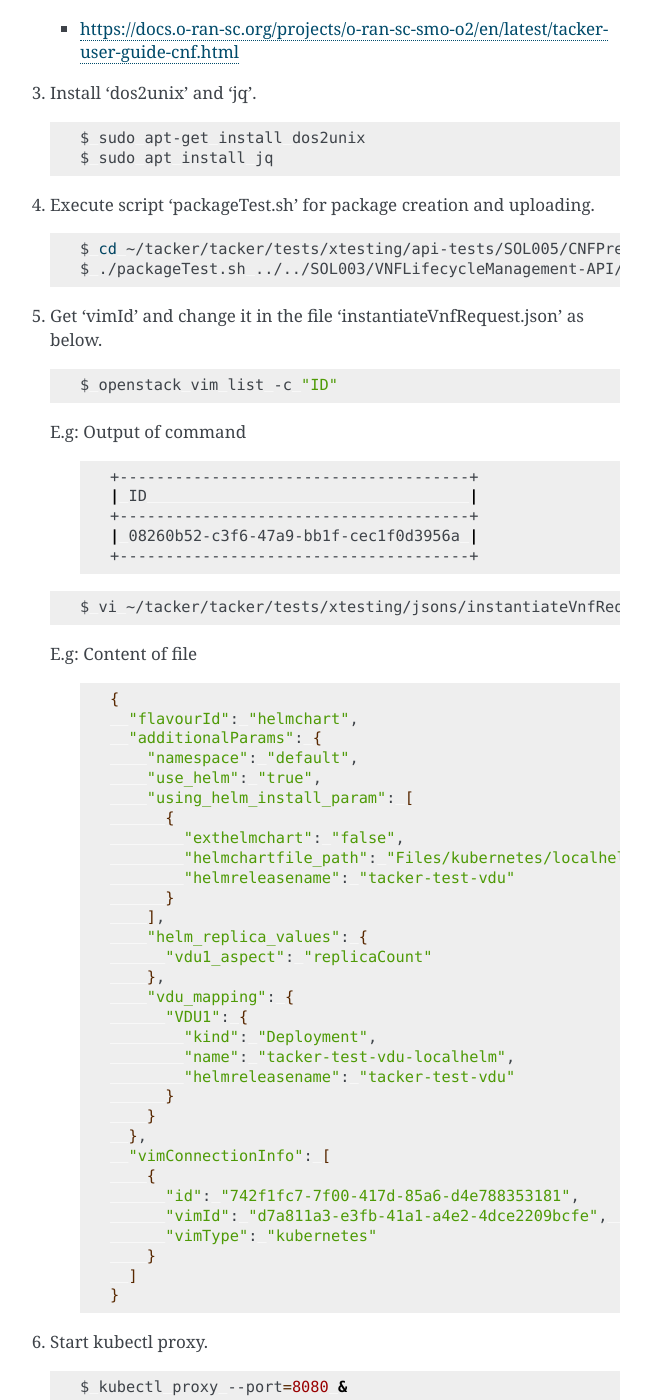
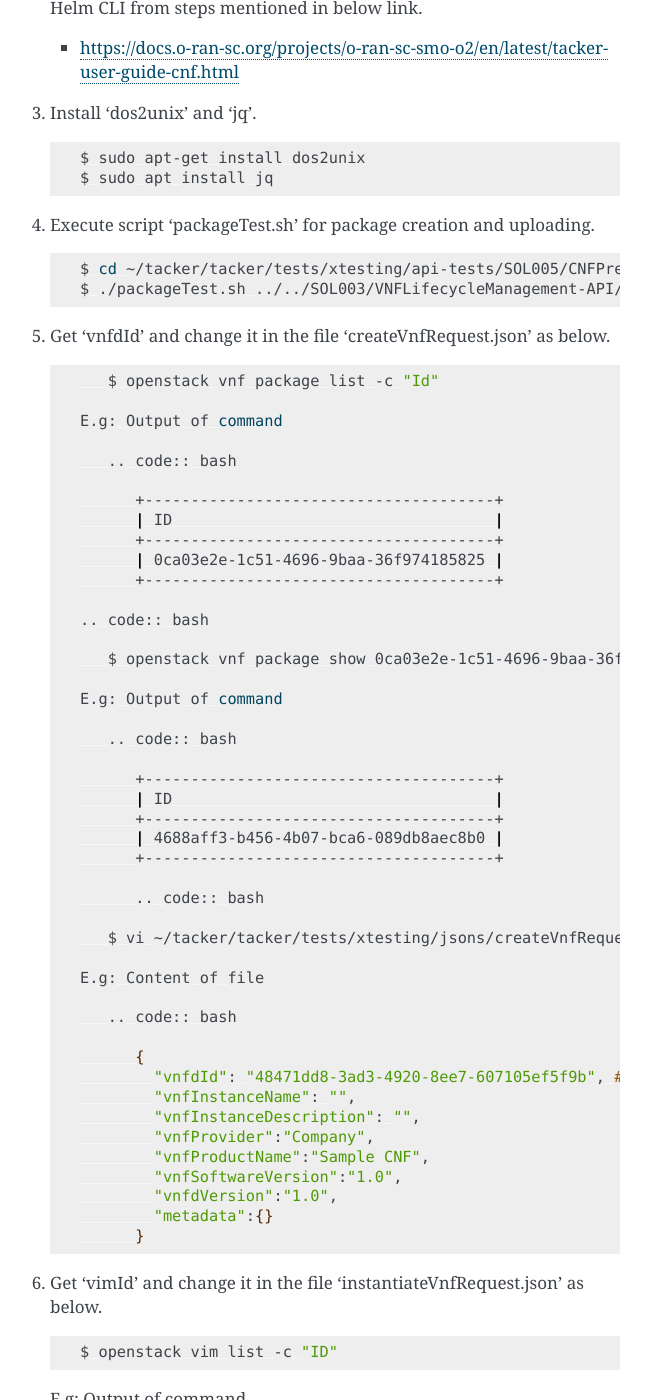
Before and after one commit to o-ran-sc/smo-o2, a Sphinx documentation site: the page built from docs/developer-guide.rst, in a window 1280 px wide and 1400 px high, scrolled down 3718 px. Shown: the whole window, without its empty margins (460-1111 px from the left). Built offline with Sphinx 7.4.7, drawn with Linux system fonts in a browser that asks for light colours; some of the changed text lies outside the part shown.

Commit message:
Modify Xtesting code according to NFV-TST version
This patch modifies Xtesting code to use the branch 2.6.1-fix-plu of NFV-TST.
This change is due to the issue [1] in ETSI NFV-TST.

[1] https://forge.etsi.org/rep/nfv/api-tests/-/issues/197

Issue-ID: SMO-119
Change-Id: I8e974c21c4221998dbd8bec829e351a3208c9db6
Signed-off-by: Koichi Edagawa <edagawa.kc@nec.com>
(cherry picked from commit c7b88f19d8db479cf725c192a699d596e400626b)

```diff
--- a/docs/developer-guide.rst
+++ b/docs/developer-guide.rst
@@ -73,6 +73,9 @@ The following steps are the procedure of API conformance test according to the s
       .. code:: bash
 
          $ git clone https://forge.etsi.org/rep/nfv/api-tests.git
+         $ cd api-tests
+         $ git checkout origin/2.6.1-fix-plu
+         $ cd ..
 
    7. Copy the directories and file under '/tmp/o2/tacker/tacker/tests/xtesting/' to the location under the current directory.
 
@@ -212,9 +213,58 @@ The following steps are the procedure of API conformance test according to the s
       .. code:: bash
 
          $ cd ~/tacker/tacker/tests/xtesting/api-tests/SOL005/CNFPrecondition
-         $ ./packageTest.sh ../../SOL003/VNFLifecycleManagement-API/environment/variables.txt
+         $ ./packageTest.sh ../../SOL003/VNFLifecycleManagement-API/environment/configuration.txt
 
-   5. Get 'vimId' and change it in the file 'instantiateVnfRequest.json' as below.
+   5. Get 'vnfdId' and change it in the file 'createVnfRequest.json' as below.
+
+     .. code:: bash
+
+         $ openstack vnf package list -c "Id"
+
+      E.g: Output of command
+
+         .. code:: bash
+
+            +--------------------------------------+
+            | ID                                   |
+            +--------------------------------------+
+            | 0ca03e2e-1c51-4696-9baa-36f974185825 |
+            +--------------------------------------+
+
+      .. code:: bash
+
+         $ openstack vnf package show 0ca03e2e-1c51-4696-9baa-36f974185825 -c "VNFD ID"
+
+      E.g: Output of command
+
+         .. code:: bash
+
+            +--------------------------------------+
+            | ID                                   |
+            +--------------------------------------+
+            | 4688aff3-b456-4b07-bca6-089db8aec8b0 |
+            +--------------------------------------+
+
+            .. code:: bash
+
+         $ vi ~/tacker/tacker/tests/xtesting/jsons/createVnfRequest.json
+
+      E.g: Content of file
+
+         .. code:: bash
+
+            {
+              "vnfdId": "48471dd8-3ad3-4920-8ee7-607105ef5f9b", # Update value here
+              "vnfInstanceName": "",
+              "vnfInstanceDescription": "",
+              "vnfProvider":"Company",
+              "vnfProductName":"Sample CNF",
+              "vnfSoftwareVersion":"1.0",
+              "vnfdVersion":"1.0",
+              "metadata":{}
+            }
+
+   6. Get 'vimId' and change it in the file 'instantiateVnfRequest.json' as below.
 
       .. code:: bash
 
@@ -333,14 +383,30 @@ The following steps are the procedure of API conformance test according to the s
 
       .. code:: bash
 
-         $ grep -nu "vnfInstanceId" ~/tacker/tacker/tests/xtesting/api-tests/SOL003/VNFLifecycleManagement-API/environment/variables.txt | awk '{print $2}'
-         6fc3539c-e602-4afa-8e13-962fb5a7d81f
+         $ openstack vnflcm list  -c "ID"
+
+      E.g: Output of command
+
+         .. code:: bash
+
+            +--------------------------------------+
+            | ID                                   |
+            +--------------------------------------+
+            | 6fc3539c-e602-4afa-8e13-962fb5a7d81f |
+            +--------------------------------------+
 
          $ openstack vnflcm terminate 6fc3539c-e602-4afa-8e13-962fb5a7d81f
          $ openstack vnflcm delete 6fc3539c-e602-4afa-8e13-962fb5a7d81f
 
-         $ grep -nu "{vnfPkgId}" ~/tacker/tacker/tests/xtesting/api-tests/SOL003/VNFLifecycleManagement-API/environment/variables.txt | awk '{print $2}'
-         718b9054-2a7a-4489-a893-f2b2b1794825
+         $ openstack vnf package list -c "Id"
+
+         .. code:: bash
+
+            +--------------------------------------+
+            | ID                                   |
+            +--------------------------------------+
+            | 718b9054-2a7a-4489-a893-f2b2b1794825 |
+            +--------------------------------------+
 
          $ openstack vnf package update --operational-state DISABLED 718b9054-2a7a-4489-a893-f2b2b1794825
          $ openstack vnf package delete 718b9054-2a7a-4489-a893-f2b2b1794825
@@ -351,4 +417,4 @@ The following steps are the procedure of API conformance test according to the s
          If any update in the package with respect to name and namespace, then the name and namespace variables in the file
          '~/tacker/tacker/tests/xtesting/api-tests/SOL003/CNFDeployment/environment/variables.txt' need to be updated accordingly.
 
-.. _ETSI NFV-TST 010: https://www.etsi.org/deliver/etsi_gs/NFV-TST/001_099/010/02.08.01_60/gs_NFV-TST010v020801p.pdf
+.. _ETSI NFV-TST 010: https://www.etsi.org/deliver/etsi_gs/NFV-TST/001_099/010/02.06.01_60/gs_NFV-TST010v020601p.pdf
```
Also changed, not shown: other parts of docs/developer-guide.rst (+7 -9 lines), 4 other files.
